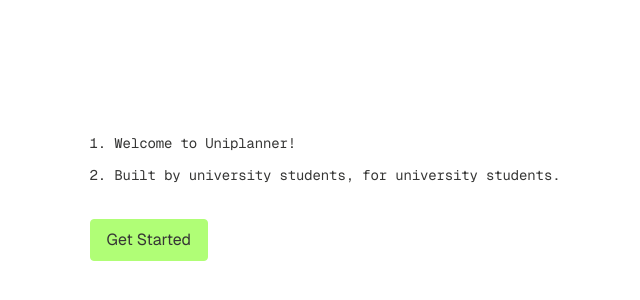
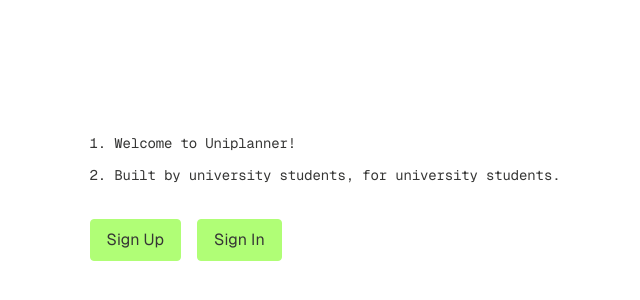
Before and after one commit to JoaoPLandim/imsurgingit, a Next.js app: page / in a window 1280 px wide. Shown: the part 204-504 px from the top of the page, without its empty margins (315-955 px from the left). Built offline with nearby package versions, Linux system fonts and the light colour scheme.

Commit message:
user login test sucessful

```diff
--- a/src/app/firebase.js
+++ b/src/app/firebase.js
@@ -0,0 +1,44 @@
+// Import the functions you need from the SDKs you need
+
+import { initializeApp } from "firebase/app";
+
+import { getAuth, connectAuthEmulator } from "firebase/auth";
+
+// TODO: Add SDKs for Firebase products that you want to use
+
+// https://firebase.google.com/docs/web/setup#available-libraries
+
+
+// Your web app's Firebase configuration
+
+// For Firebase JS SDK v7.20.0 and later, measurementId is optional
+
+const firebaseConfig = {
+
+  apiKey: "AIzaSyAcngcAInI6mCvj3BotzBsKr0vrPEm6g28",
+
+  authDomain: "uniplanner-785b6.firebaseapp.com",
+
+  projectId: "uniplanner-785b6",
+
+  storageBucket: "uniplanner-785b6.firebasestorage.app",
+
+  messagingSenderId: "242514355323",
+
+  appId: "1:242514355323:web:851a0fa3ee6a59e4672ede",
+
+  measurementId: "G-H6HCXYJMQ6"
+
+};
+
+
+// Initialize Firebase
+
+const app = initializeApp(firebaseConfig);
+
+export const auth = getAuth(app);
+
+// Connect to Auth Emulator in development
+if (process.env.NODE_ENV === "development") {
+  connectAuthEmulator(auth, "http://localhost:9099");
+}
--- a/src/app/page.tsx
+++ b/src/app/page.tsx
@@ -1,8 +1,29 @@
+"use client";
+
+import { signUp, signIn } from "./authService";
+
 export default function Home() {
+  const handleTestSignUp = async () => {
+    try {
+      await signUp("testuser@example.com", "testpassword123");
+      alert("Sign up successful!");
+    } catch (error: any) {
+      alert(error.message);
+    }
+  };
+
+  const handleTestSignIn = async () => {
+    try {
+      await signIn("testuser@example.com", "testpassword123");
+      alert("Sign in successful!");
+    } catch (error: any) {
+      alert(error.message);
+    }
+  };
+
   return (
     <div className="font-sans grid grid-rows-[20px_1fr_20px] items-center justify-items-center min-h-screen p-8 pb-20 gap-16 sm:p-20">
       <main className="flex flex-col gap-[32px] row-start-2 items-center sm:items-start">
-
         <ol className="font-mono list-inside list-decimal text-sm/6 text-center sm:text-left">
           <li className="mb-2 tracking-[-.01em]">
             Welcome to Uniplanner!
@@ -11,10 +32,21 @@ export default function Home() {
             Built by university students, for university students.
           </li>
         </ol>
-        <button className="px-4 py-2 bg-blue-600 text-white rounded hover:bg-blue-700 transition">
-          Get Started
-        </button>
+        <div className="flex gap-4">
+          <button
+            className="px-4 py-2 bg-blue-600 text-white rounded hover:bg-blue-700 transition"
+            onClick={handleTestSignUp}
+          >
+            Sign Up
+          </button>
+          <button
+            className="px-4 py-2 bg-green-600 text-white rounded hover:bg-green-700 transition"
+            onClick={handleTestSignIn}
+          >
+            Sign In
+          </button>
+        </div>
       </main>
-      </div>
+    </div>
   );
 }
```
